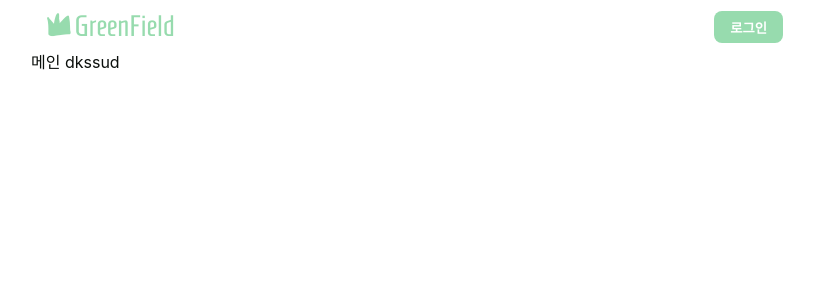
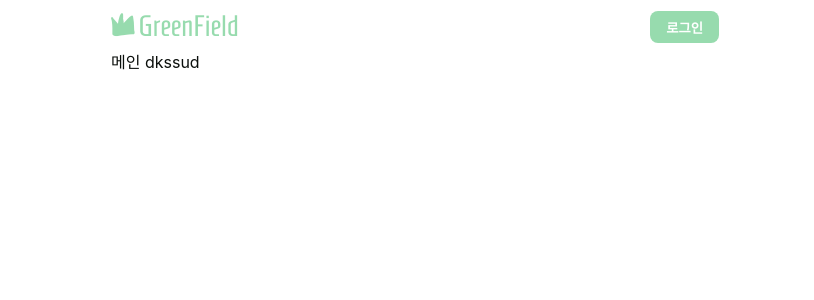
Before and after one commit to greeenfield/green-field-frontend, a Next.js app: page / in a window 1280 px wide. Shown: the top 300 px of the page, without its empty margins (225-1039 px from the left). Built offline with nearby package versions, Linux system fonts and the light colour scheme.

Commit message:
style: 레이아웃 패딩 추가

```diff
--- a/src/components/layout/Layout.style.ts
+++ b/src/components/layout/Layout.style.ts
@@ -1,8 +1,12 @@
 import styled from '@emotion/styled';
 
-export const Wrapper = styled.main`
-  max-width: 768px;
+export const Wrapper = styled.div`
+  max-width: 640px;
   min-width: 320px;
 
   margin: 0 auto;
 `;
+
+export const MainWrapper = styled.main`
+  padding: 0 1rem;
+`;
--- a/src/components/layout/Layout.tsx
+++ b/src/components/layout/Layout.tsx
@@ -9,7 +9,7 @@ const Layout = ({ children }: LayoutProps) => {
   return (
     <S.Wrapper>
       <Header />
-      {children}
+      <S.MainWrapper>{children}</S.MainWrapper>
     </S.Wrapper>
   );
 };
```
